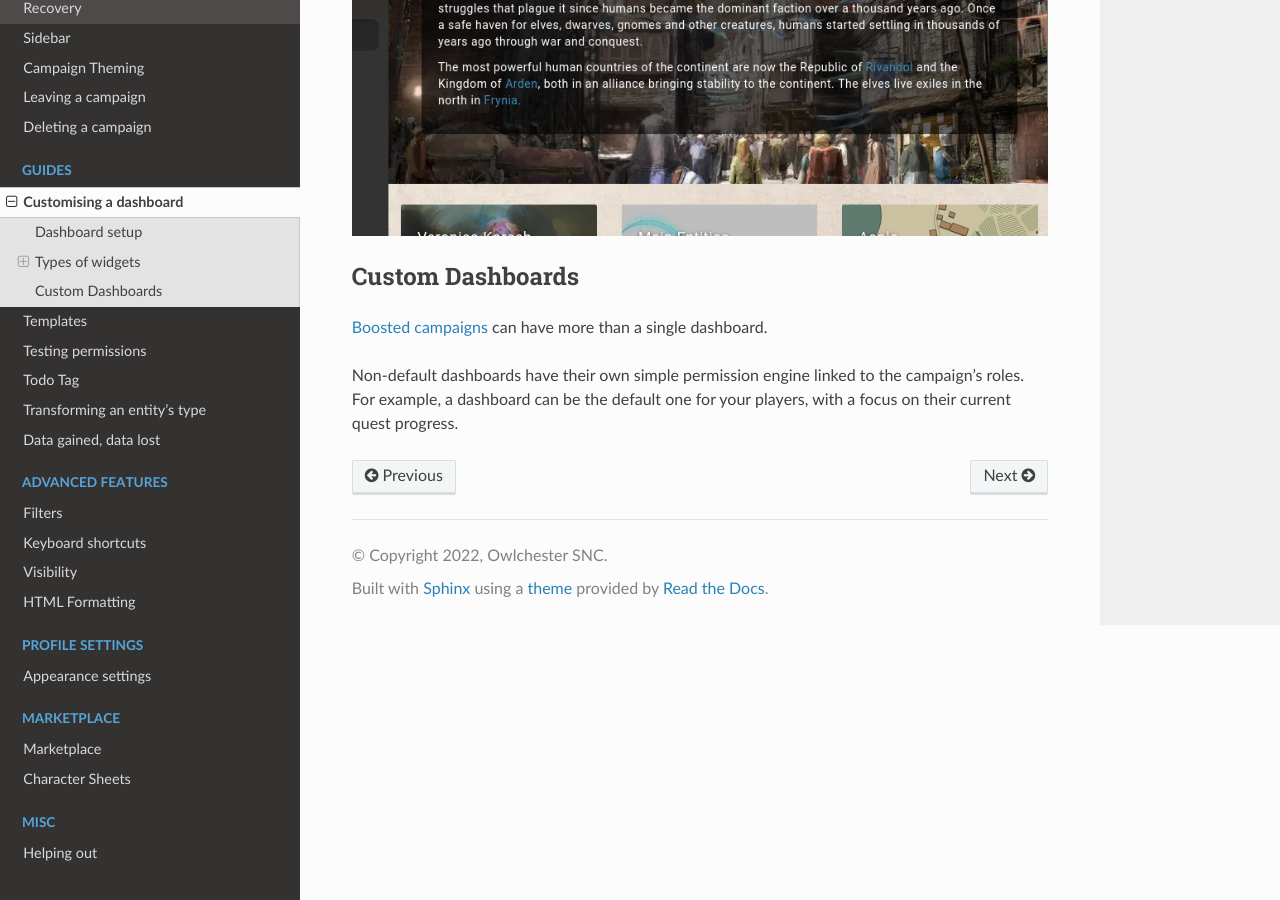
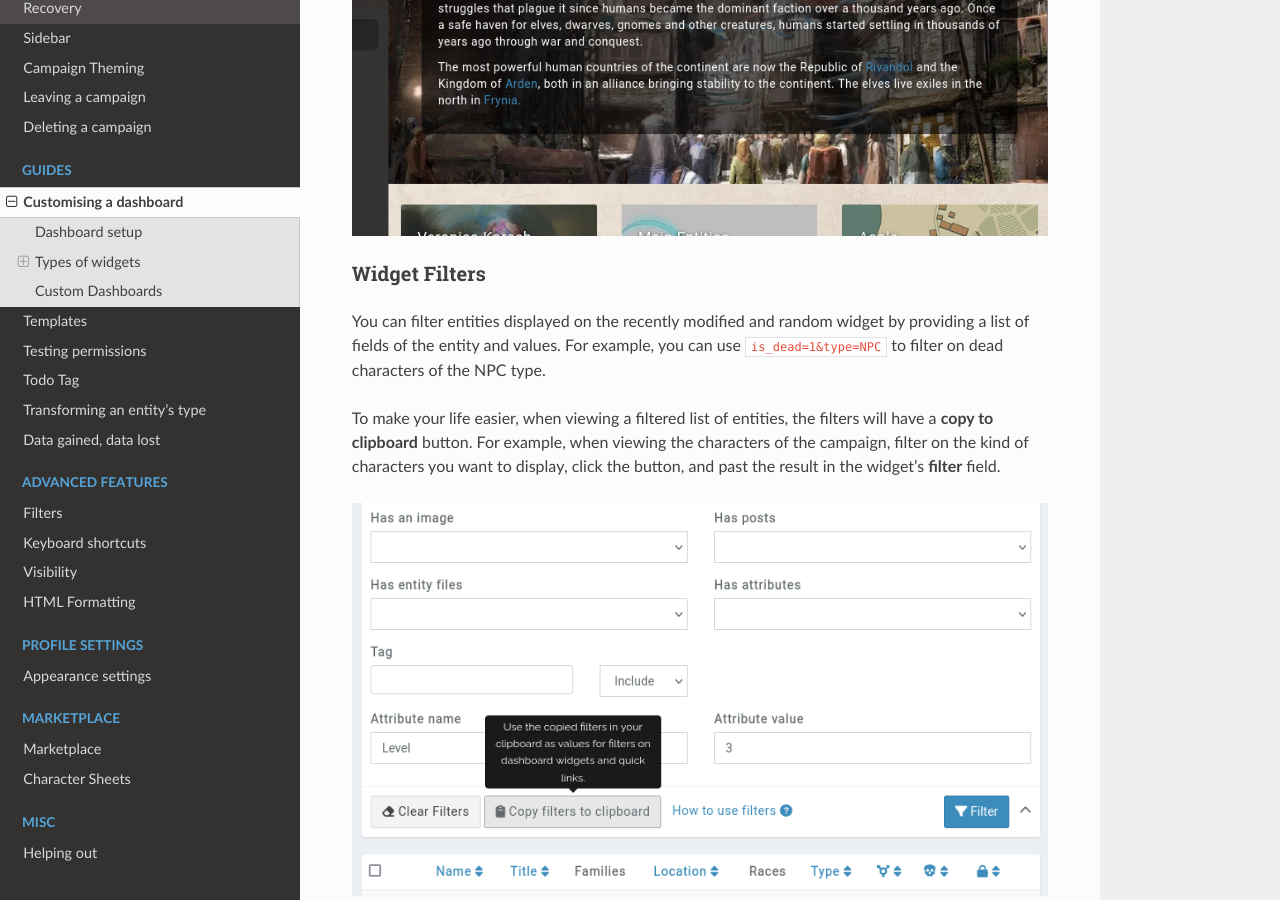
Before and after one commit to owlchester/kanka-docs, a Sphinx documentation site: the page built from docs/source/guides/dashboard.md, in a window 1280 px wide and 900 px high, scrolled down 2169 px. Built offline with Sphinx 7.4.7 and the Read the Docs theme 2.0.0, drawn with Linux system fonts in a browser that asks for light colours.

Commit message:
Widget filters

```diff
--- a/docs/source/guides/dashboard.md
+++ b/docs/source/guides/dashboard.md
@@ -47,6 +47,15 @@ Always visible on the default dashboard of a campaign, this widget can be added
 
 ![Campaign dashboard widget](img/dashboard-campaign.png)
 
+### Widget Filters
+
+You can filter entities displayed on the recently modified and random widget by providing a list of fields of the entity and values. For example, you can use `is_dead=1&type=NPC` to filter on dead characters of the NPC type.
+
+To make your life easier, when viewing a filtered list of entities, the filters will have a **copy to clipboard** button. For example, when viewing the characters of the campaign, filter on the kind of characters you want to display, click the button, and past the result in the widget's **filter** field.
+
+![Copy filters to the clipboard](img/dashboard-filters.png)
+
+
 
 ## Custom Dashboards
 
```
Also changed, not shown: docs/source/guides/img/dashboard-filters.png (added).
